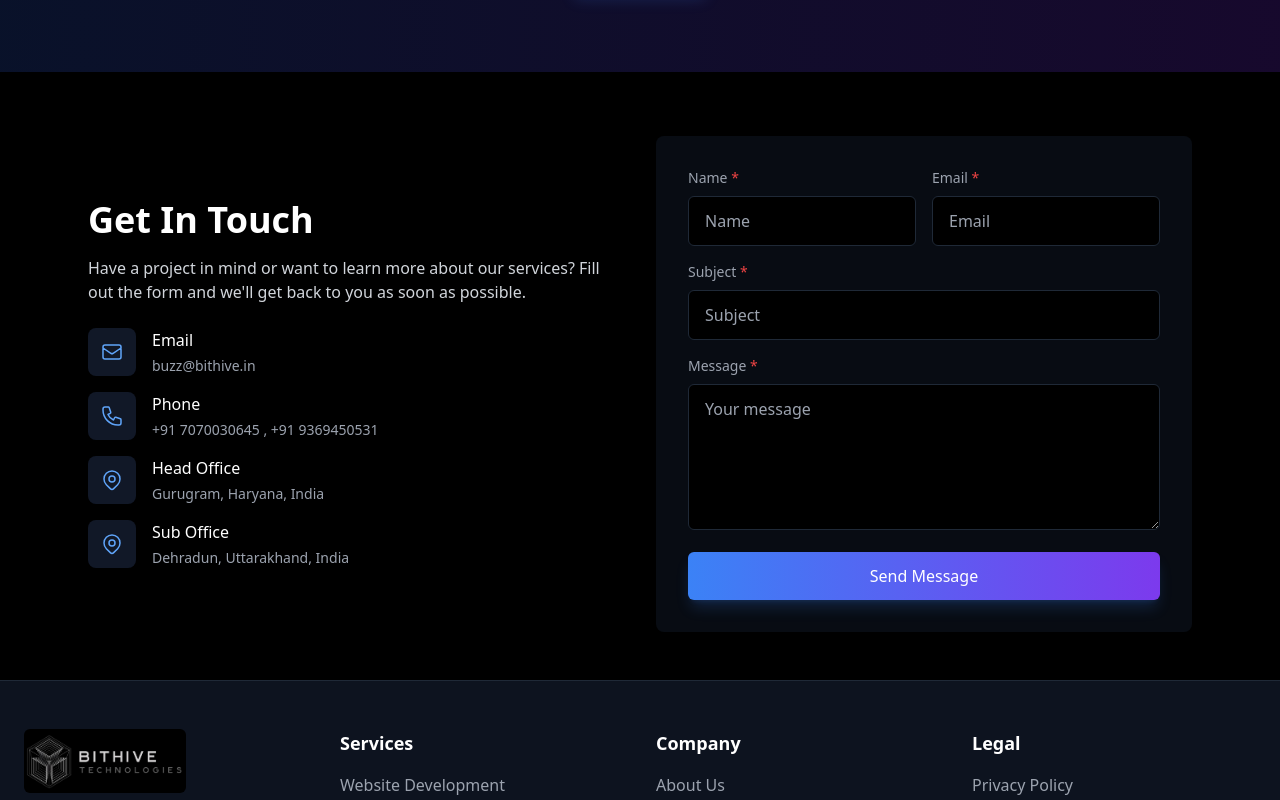
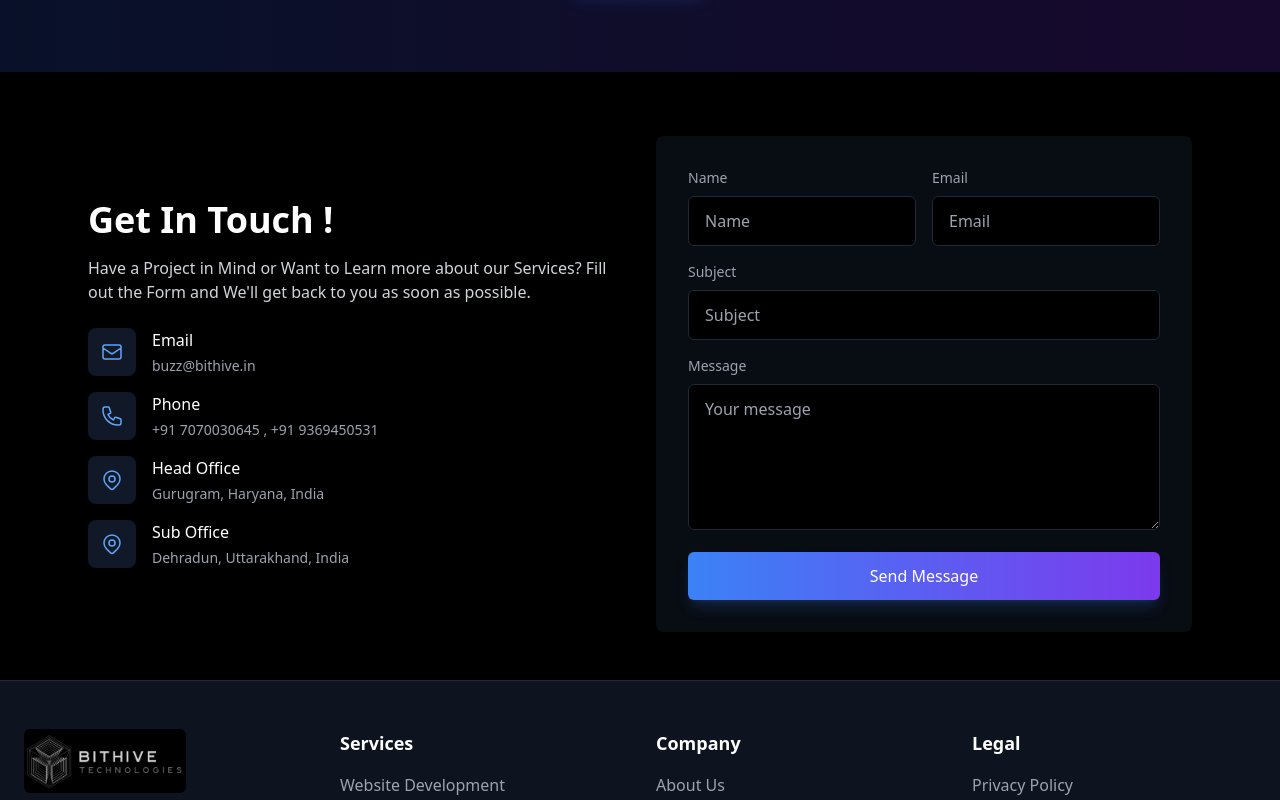
Before and after one commit to BitHiveTechnologies/BitHive-Website, a Next.js app: page / in a window 1280 px wide. Shown: the part 5800-6600 px from the top of the page. Built offline with nearby package versions, Linux system fonts and the light colour scheme.

Commit message:
Backend Added

```diff
--- a/app/About.tsx
+++ b/app/About.tsx
@@ -44,7 +44,7 @@ export default function About() {
             setSubject('');
             setMessage('');
 
-            // Hide success message after 5 seconds
+            // Hide success message after 5 seconds and show form again
             setTimeout(() => {
                 setSuccess(false);
             }, 5000);
@@ -64,11 +64,11 @@ export default function About() {
                 >
                     <div className="mx-auto w-full" data-oid="v1qha8-">
                         <h2 className="text-3xl md:text-4xl font-bold mb-4" data-oid="30s28gd">
-                            Get In Touch
+                            Get In Touch !
                         </h2>
                         <p className="text-gray-300 mb-6" data-oid="_m:u.0e">
-                            Have a project in mind or want to learn more about our services? Fill
-                            out the form and we'll get back to you as soon as possible.
+                            Have a Project in Mind or Want to Learn more about our Services? Fill
+                            out the Form and We'll get back to you as soon as possible.
                         </p>
                         <div className="space-y-4" data-oid="t65gk9u">
                             <ContactItem
@@ -102,10 +102,82 @@ export default function About() {
                     </div>
 
                     <div
-                        className="bg-gray-900/50 backdrop-blur-sm p-8 rounded-lg mx-auto w-full"
+                        className="bg-gray-900/50 backdrop-blur-sm p-8 rounded-lg mx-auto w-full h-full"
                         data-oid="ct_glrd"
                     >
-                        <form onSubmit={handleSubmit} data-oid="r2149q2">
+                        <AnimatePresence mode="wait" data-oid="mg4ih.z">
+                            {success ? (
+                                <motion.div
+                                    className="flex flex-col items-center justify-center h-full py-8"
+                                    initial={{ opacity: 0 }}
+                                    animate={{ opacity: 1 }}
+                                    exit={{ opacity: 0 }}
+                                    key="success"
+                                    data-oid="gjo7dnh"
+                                >
+                                    <div
+                                        className="w-24 h-24 rounded-full bg-green-500/20 flex items-center justify-center mb-6"
+                                        data-oid="pekwh:y"
+                                    >
+                                        <motion.svg
+                                            xmlns="http://www.w3.org/2000/svg"
+                                            className="h-12 w-12 text-green-500"
+                                            fill="none"
+                                            viewBox="0 0 24 24"
+                                            stroke="currentColor"
+                                            initial={{ pathLength: 0 }}
+                                            animate={{ pathLength: 1 }}
+                                            transition={{
+                                                delay: 0.2,
+                                                duration: 0.6,
+                                                ease: 'easeOut',
+                                            }}
+                                            data-oid=".9u0851"
+                                        >
+                                            <motion.path
+                                                strokeLinecap="round"
+                                                strokeLinejoin="round"
+                                                strokeWidth={2}
+                                                d="M5 13l4 4L19 7"
+                                                initial={{ pathLength: 0 }}
+                                                animate={{ pathLength: 1 }}
+                                                transition={{
+                                                    delay: 0.2,
+                                                    duration: 0.6,
+                                                    ease: 'easeOut',
+                                                }}
+                                                data-oid="rgn.lem"
+                                            />
+                                        </motion.svg>
+                                    </div>
+                                    <motion.h3
+                                        className="text-2xl font-bold text-white mb-2"
+                                        initial={{ opacity: 0, y: 10 }}
+                                        animate={{ opacity: 1, y: 0 }}
+                                        transition={{ delay: 0.4 }}
+                                        data-oid=".q0ool:"
+                                    >
+                                        Thank you for your response
+                                    </motion.h3>
+                                    <motion.p
+                                        className="text-gray-400 text-center"
+                                        initial={{ opacity: 0, y: 10 }}
+                                        animate={{ opacity: 1, y: 0 }}
+                                        transition={{ delay: 0.5 }}
+                                        data-oid="a.0hcda"
+                                    >
+                                        We've Received your Message and will Get Back to you Soon !
+                                    </motion.p>
+                                </motion.div>
+                            ) : (
+                                <motion.form
+                                    onSubmit={handleSubmit}
+                                    data-oid="r2149q2"
+                                    initial={{ opacity: 0 }}
+                                    animate={{ opacity: 1 }}
+                                    exit={{ opacity: 0 }}
+                                    key="form"
+                                >
                                     <div
                                         className="grid grid-cols-1 sm:grid-cols-2 gap-4 mb-4"
                                         data-oid="h9g7ebz"
@@ -148,9 +220,6 @@ export default function About() {
                                             data-oid="64_d-eu"
                                         >
                                             Message{' '}
-                                    <span className="text-red-500" data-oid="cn8yg1a">
-                                        *
-                                    </span>
                                         </label>
                                         <textarea
                                             id="message"
@@ -170,90 +239,14 @@ export default function About() {
                                     >
                                         {loading ? 'Sending...' : 'Send Message'}
                                     </button>
-                        </form>
+                                </motion.form>
+                            )}
+                        </AnimatePresence>
                     </div>
                 </div>
             </div>
 
-            {/* Success Animation */}
-            <AnimatePresence data-oid="s9xnrp_">
-                {success && (
-                    <motion.div
-                        className="fixed inset-0 flex items-center justify-center bg-black/70 z-50"
-                        initial={{ opacity: 0 }}
-                        animate={{ opacity: 1 }}
-                        exit={{ opacity: 0 }}
-                        onClick={() => setSuccess(false)}
-                        data-oid="2j0eham"
-                    >
-                        <motion.div
-                            className="bg-gray-900 p-8 rounded-xl shadow-2xl flex flex-col items-center max-w-md mx-4"
-                            initial={{ scale: 0.8, opacity: 0 }}
-                            animate={{ scale: 1, opacity: 1 }}
-                            exit={{ scale: 0.8, opacity: 0 }}
-                            transition={{ type: 'spring', damping: 25, stiffness: 300 }}
-                            onClick={(e) => e.stopPropagation()}
-                            data-oid="mifgb2d"
-                        >
-                            <div
-                                className="w-24 h-24 rounded-full bg-green-500/20 flex items-center justify-center mb-6"
-                                data-oid="naijcia"
-                            >
-                                <motion.svg
-                                    xmlns="http://www.w3.org/2000/svg"
-                                    className="h-12 w-12 text-green-500"
-                                    fill="none"
-                                    viewBox="0 0 24 24"
-                                    stroke="currentColor"
-                                    initial={{ pathLength: 0 }}
-                                    animate={{ pathLength: 1 }}
-                                    transition={{ delay: 0.2, duration: 0.6, ease: 'easeOut' }}
-                                    data-oid="scqs3o3"
-                                >
-                                    <motion.path
-                                        strokeLinecap="round"
-                                        strokeLinejoin="round"
-                                        strokeWidth={2}
-                                        d="M5 13l4 4L19 7"
-                                        initial={{ pathLength: 0 }}
-                                        animate={{ pathLength: 1 }}
-                                        transition={{ delay: 0.2, duration: 0.6, ease: 'easeOut' }}
-                                        data-oid="acbjj9q"
-                                    />
-                                </motion.svg>
-                            </div>
-                            <motion.h3
-                                className="text-2xl font-bold text-white mb-2"
-                                initial={{ opacity: 0, y: 10 }}
-                                animate={{ opacity: 1, y: 0 }}
-                                transition={{ delay: 0.4 }}
-                                data-oid="vidf7.f"
-                            >
-                                Thank you for your response
-                            </motion.h3>
-                            <motion.p
-                                className="text-gray-400 text-center"
-                                initial={{ opacity: 0, y: 10 }}
-                                animate={{ opacity: 1, y: 0 }}
-                                transition={{ delay: 0.5 }}
-                                data-oid="ej69bm7"
-                            >
-                                We've received your message and will get back to you soon.
-                            </motion.p>
-                            <motion.button
-                                className="mt-6 px-6 py-2 bg-gradient-to-r from-blue-500 to-violet-600 rounded-md text-white font-medium hover:from-blue-600 hover:to-violet-700 transition-all"
-                                initial={{ opacity: 0, y: 10 }}
-                                animate={{ opacity: 1, y: 0 }}
-                                transition={{ delay: 0.6 }}
-                                onClick={() => setSuccess(false)}
-                                data-oid="i10.z3-"
-                            >
-                                Close
-                            </motion.button>
-                        </motion.div>
-                    </motion.div>
-                )}
-            </AnimatePresence>
+            {/* The success animation is now shown in place of the form */}
         </section>
     );
 }
@@ -264,11 +257,6 @@ function InputField({ label, value, onChange, type = 'text', required = false }:
         <div data-oid="ffh:-zz">
             <label className="block text-sm font-medium text-gray-400 mb-2" data-oid="ztazbyr">
                 {label}{' '}
-                {required && (
-                    <span className="text-red-500" data-oid="rckjc_5">
-                        *
-                    </span>
-                )}
             </label>
             <input
                 type={type}
```
Lines whose indentation alone changed are shown as unchanged.
